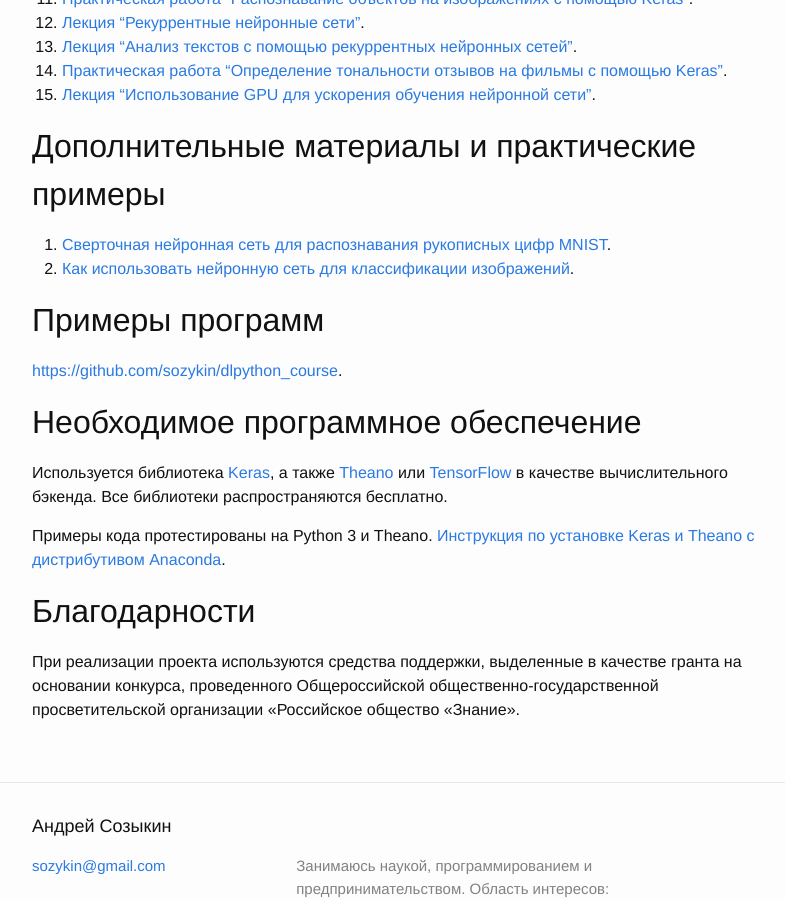
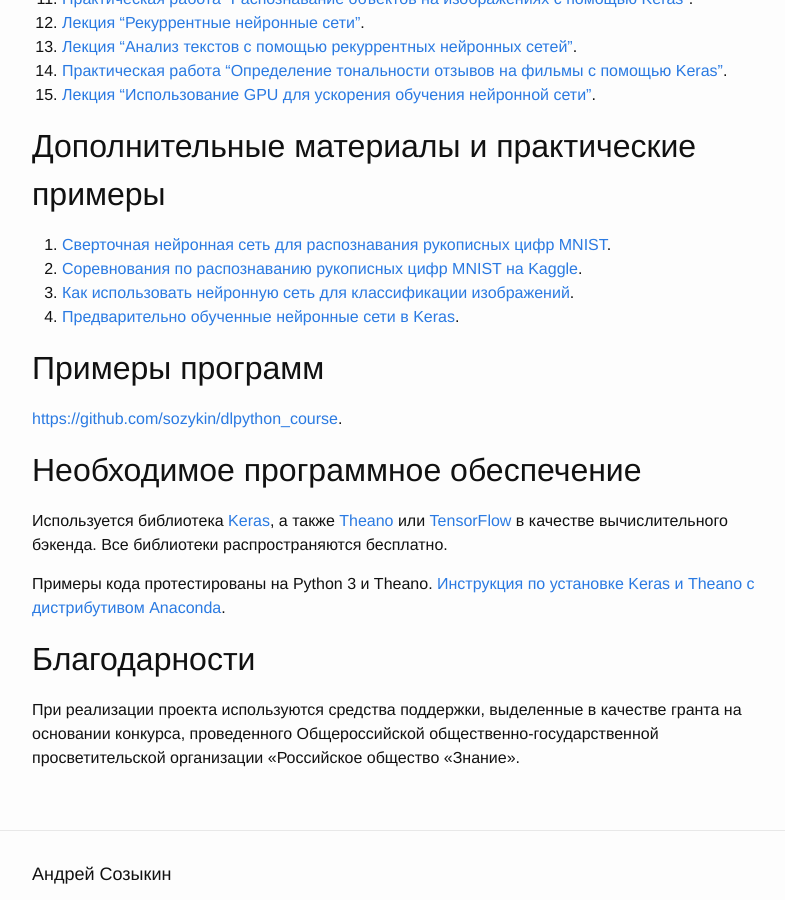
Before and after one commit to sozykin/asozykin.ru, a Jekyll site: the page built from _pages/courses/nnpython.md, in a window 1280 px wide and 900 px high, scrolled down 1092 px. Shown: the whole window, without its empty margins (238-1023 px from the left). Built offline with Jekyll 4.4.1, drawn with Linux system fonts in a browser that asks for light colours; comment, search, counter and statistics services are not loaded.

Commit message:
NNPythot course descriprion is updated

```diff
--- a/_pages/courses/nnpython.md
+++ b/_pages/courses/nnpython.md
@@ -37,7 +37,9 @@ permalink: /courses/nnpython
 ## Дополнительные материалы и практические примеры
 
 1. [Сверточная нейронная сеть для распознавания рукописных цифр MNIST](/deep_learning/2017/05/08/CNN-for-MNIST.html).
-1. [Как использовать нейронную сеть для классификации изображений](/deep_learning/2017/02/23/How-to-use-nn-to-classify-images.html).
+2. [Соревнования по распознаванию рукописных цифр MNIST на Kaggle](/deep_learning/2017/05/10/MNIST-On-Kaggle.html).
+3. [Как использовать нейронную сеть для классификации изображений](/deep_learning/2017/02/23/How-to-use-nn-to-classify-images.html).
+4. [Предварительно обученные нейронные сети в Keras](/deep_learning/2017/06/06/Keras-Pretrained-Networks.html).
 
 
 ## Примеры программ
```
